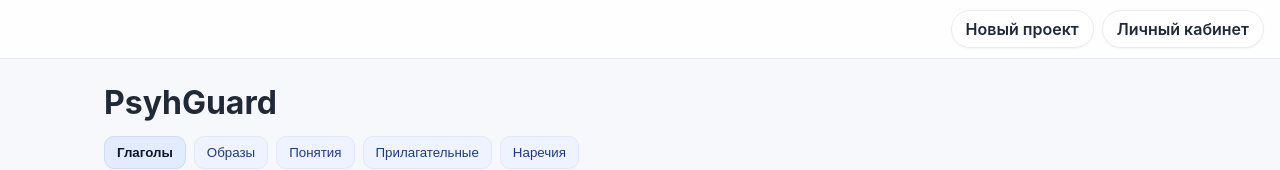
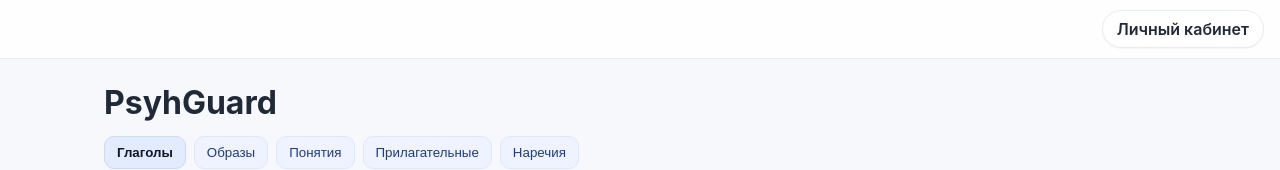
Before and after one commit to DS-psyh/psyhguard, a plain HTML site: page index.html in a window 1280 px wide. Shown: the top 170 px of the page. Drawn offline with Linux system fonts and the light colour scheme.

Commit message:
Update index.html

```diff
--- a/index.html
+++ b/index.html
@@ -87,7 +87,6 @@
 <body>
 
 <header class="app-header">
-  <a class="link" href="index.html#new">Новый проект</a>
   <a class="link" href="cabinet.html">Личный кабинет</a>
 </header>
 
```
